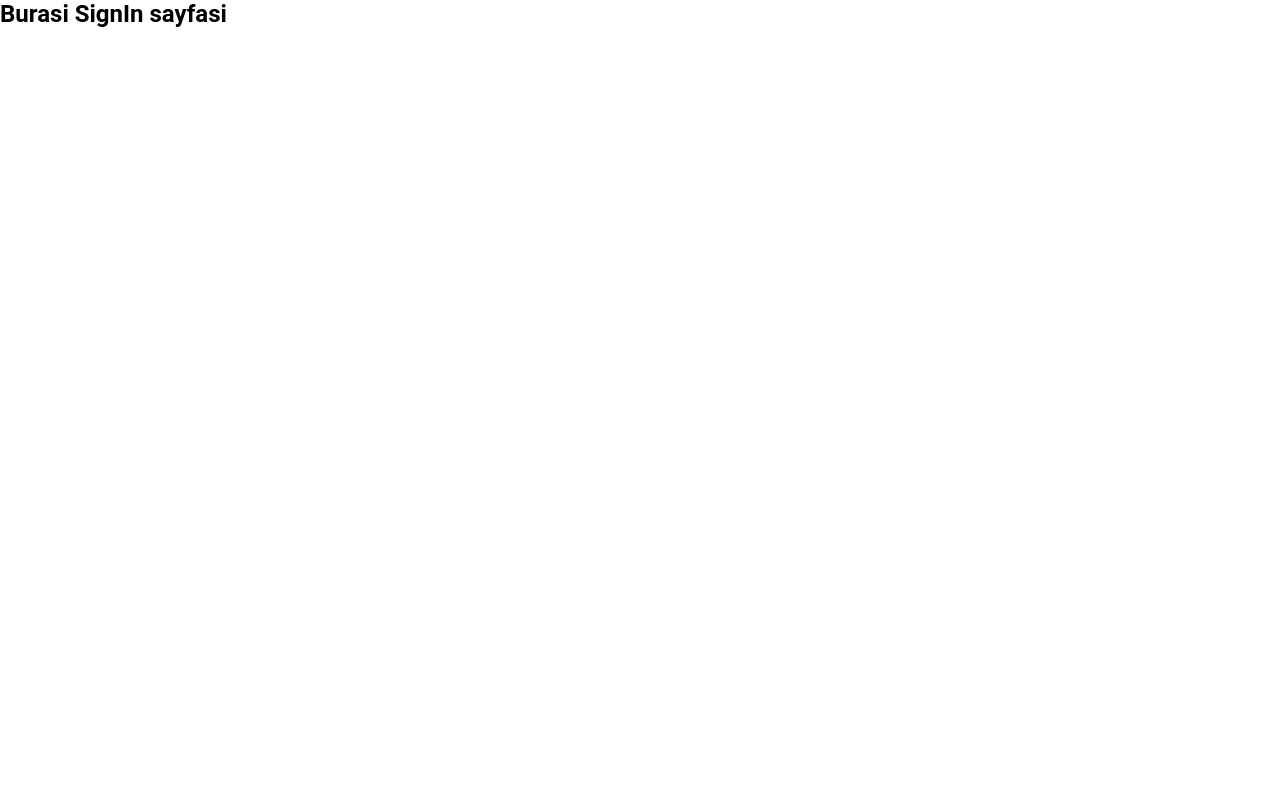
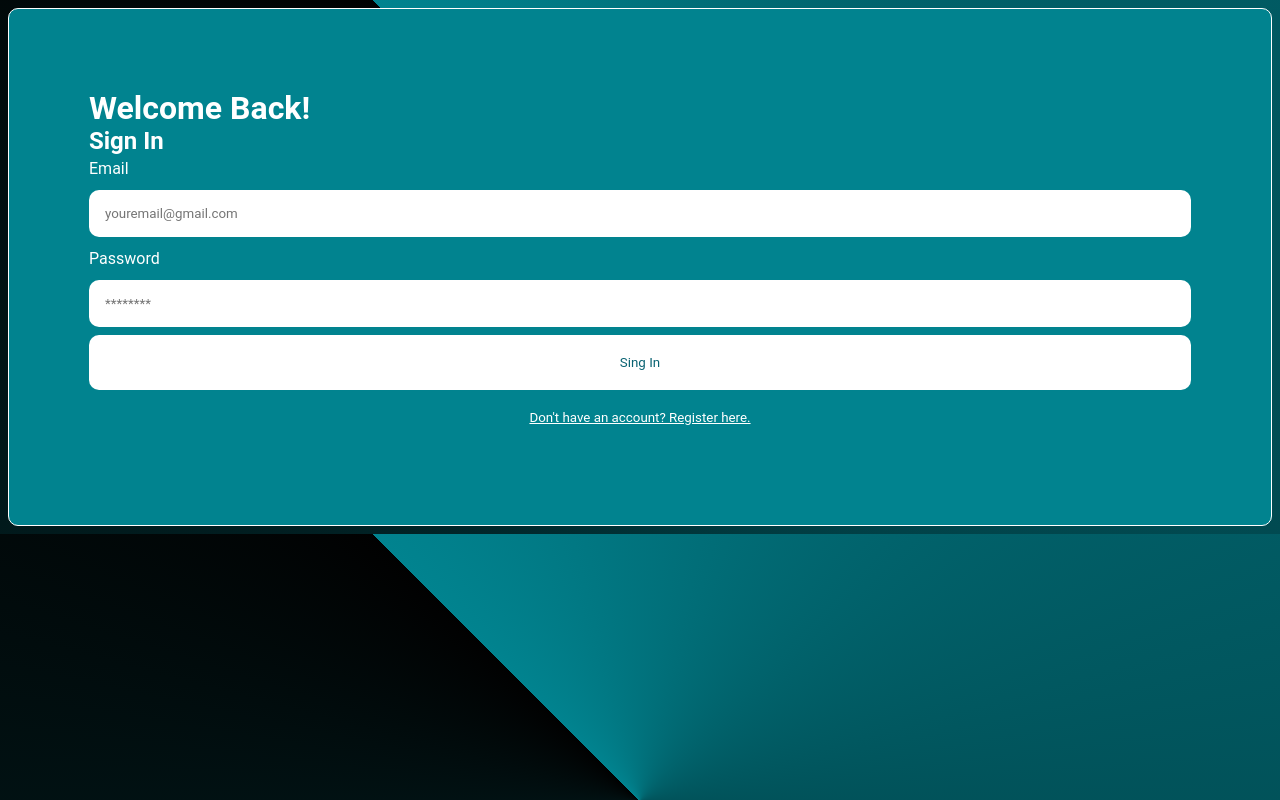
Before and after one commit to Blakfy-com/blakfy, a React (Create React App) app: page /Singin in a window 1280 px wide. Built offline with nearby package versions, Linux system fonts and the light colour scheme; a web font is replaced by a local one.

Commit message:
SignIn update

```diff
--- /dev/null
+++ b/src/Components/Pages/Sign/SignIn.css
@@ -0,0 +1,58 @@
+.SingIn {
+  text-align: center;
+  display: flex;
+  min-height: 100vh;
+  align-items: center;
+  justify-content: center;
+  color: black;
+  background: conic-gradient(from 315deg, #01838F, #010101);
+
+}
+
+.auth-form-container, .login-form, .register-form {
+  display: flex;
+  flex-direction: column;
+  color: white;
+}
+
+@media screen and (min-width: 600px) {
+  .auth-form-container {
+    padding: 5rem;
+    border: 1px solid white;
+    border-radius: 10px;
+    margin: 0.5rem;
+    background: #01838F
+  }
+}
+
+label {
+  text-align: left;
+  padding: 0.25rem 0;
+}
+
+input {
+  margin: 0.5rem 0;
+  padding: 1rem;
+  border: none;
+  border-radius: 10px;
+}
+
+button {
+  border: none;
+  background-color: white;
+  padding: 20px;
+  border-radius: 10px;
+  cursor: pointer;
+  color: #096272;
+}
+
+.link-btn {
+  background: none;
+  color: white;
+  text-decoration: underline;
+}
+
+body {
+  background: conic-gradient(from 315deg, #01838F, #010101);
+
+}
--- a/src/Components/Pages/Sign/SignIn.jsx
+++ b/src/Components/Pages/Sign/SignIn.jsx
@@ -1,11 +1,29 @@
-import React from 'react';
+import React, { useState } from "react";
+import "./SignIn.css";
 
-function SignIn() {
+export const SignIn = (props) => {
+    const [email, setEmail] = useState('');
+    const [pass, setPass] = useState('');
+
+    const handleSubmit = (e) => {
+        e.preventDefault();
+        console.log(email);
+    }
+
     return (
-        <div>
-            <h2>Burasi SignIn sayfasi</h2>
+
+        <div className="auth-form-container">
+            <h1>Welcome Back!</h1>
+            <h2>Sign In</h2>
+            <form className="login-form" onSubmit={handleSubmit}>
+                <label htmlFor="email">Email</label>
+                <input value={email} onChange={(e) => setEmail(e.target.value)}type="email" placeholder="youremail@gmail.com" id="email" name="email" />
+                <label htmlFor="password">Password</label>
+                <input value={pass} onChange={(e) => setPass(e.target.value)} type="password" placeholder="********" id="password" name="password" />
+                <button type="submit">Sing In</button>
+            </form>
+            <button className="link-btn" onClick={() => props.onFormSwitch('register')}>Don't have an account? Register here.</button>
         </div>
-    );
+    )
 }
-
 export default SignIn;
```
